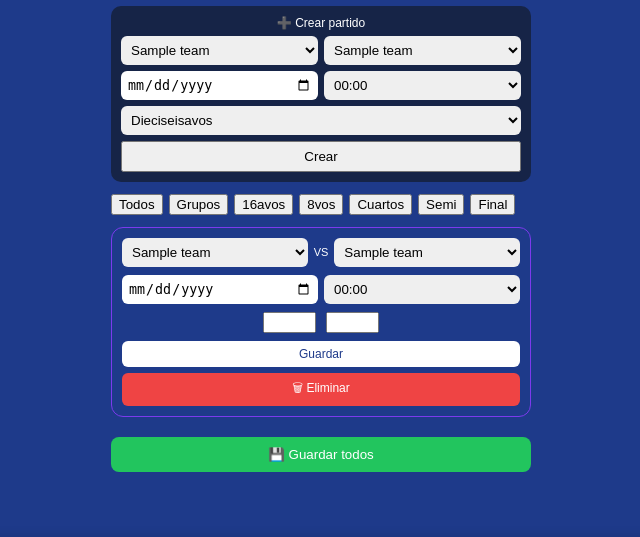
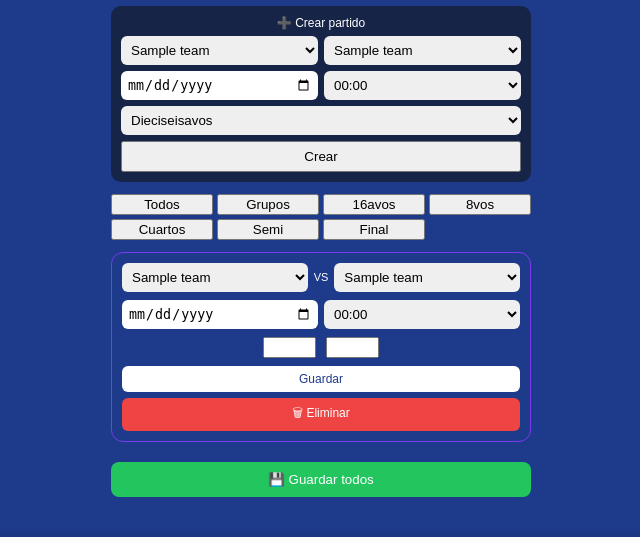
Before and after one commit to gussignorele/PencaDecana, a Flask app: template templates/admin_matches.html in a window 1280 px wide. Shown: the part 210-747 px from the top of the page, without its empty margins (319-959 px from the left). Run offline with Flask 3, Linux system fonts and the light colour scheme; the template is opened without the code that fills it: most values are stand-ins (such as "Sample title", 1, 10 or a date in 2020); parts of the project's set-up code (start-up, migrations or seed data) failed here and were passed over.

Commit message:
tarjeta mejorada

```diff
--- a/templates/admin_matches.html
+++ b/templates/admin_matches.html
@@ -88,19 +88,19 @@
 <!-- 🔥 GUARDAR TODO -->
 <form method="post" action="/admin/save_all">
 <div style="
-    display:flex;
-    gap:6px;
+    display:grid;
+    grid-template-columns:repeat(4,1fr);
+    gap:4px;
     margin-bottom:12px;
-    overflow-x:auto;
 ">
 
-<button onclick="filterStage('all')" type="button">Todos</button>
-<button onclick="filterStage('group')" type="button">Grupos</button>
-<button onclick="filterStage('16')" type="button">16avos</button>
-<button onclick="filterStage('8')" type="button">8vos</button>
-<button onclick="filterStage('4')" type="button">Cuartos</button>
-<button onclick="filterStage('2')" type="button">Semi</button>
-<button onclick="filterStage('1')" type="button">Final</button>
+<button class="stage-filter" onclick="filterStage('all', this)" type="button">Todos</button>
+<button class="stage-filter" onclick="filterStage('group', this)" type="button">Grupos</button>
+<button class="stage-filter" onclick="filterStage('16', this)" type="button">16avos</button>
+<button class="stage-filter" onclick="filterStage('8', this)" type="button">8vos</button>
+<button class="stage-filter" onclick="filterStage('4', this)" type="button">Cuartos</button>
+<button class="stage-filter" onclick="filterStage('2', this)" type="button">Semi</button>
+<button class="stage-filter" onclick="filterStage('1', this)" type="button">Final</button>
 
 </div>
 {% for m in matches %}
@@ -229,9 +229,19 @@ function scrollToFirstPending() {
         el.scrollIntoView({ behavior: "smooth", block: "center" });
     }
 }
+function filterStage(stage, btn){
 
+    document
+        .querySelectorAll(".stage-filter")
+        .forEach(b => {
+            b.style.background = "white";
+            b.style.color = "black";
+        });
 
-function filterStage(stage){
+    if(btn){
+        btn.style.background = "#7c3aed";
+        btn.style.color = "white";
+    }
 
     const cards =
         document.querySelectorAll(".match-card");
```
